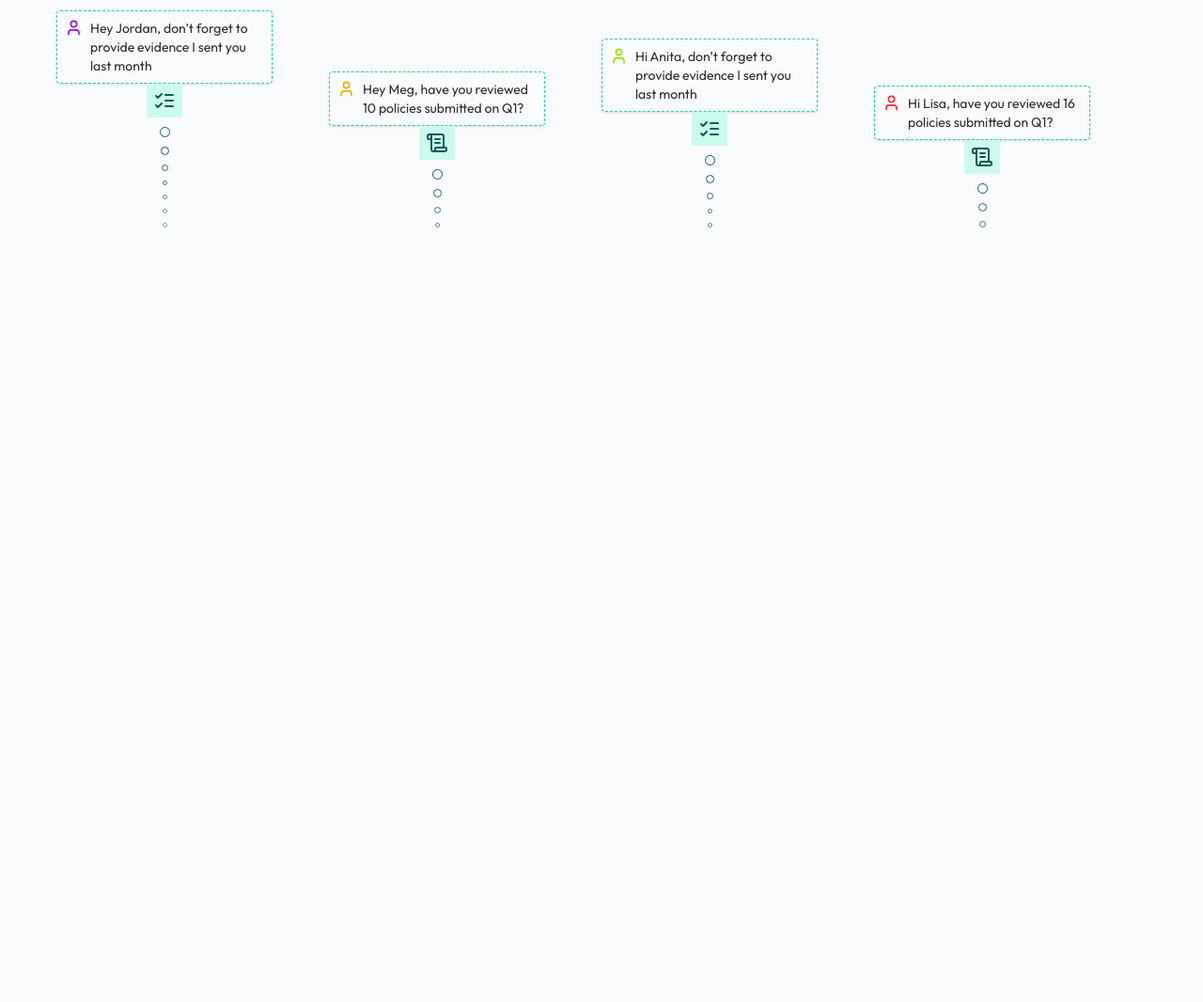
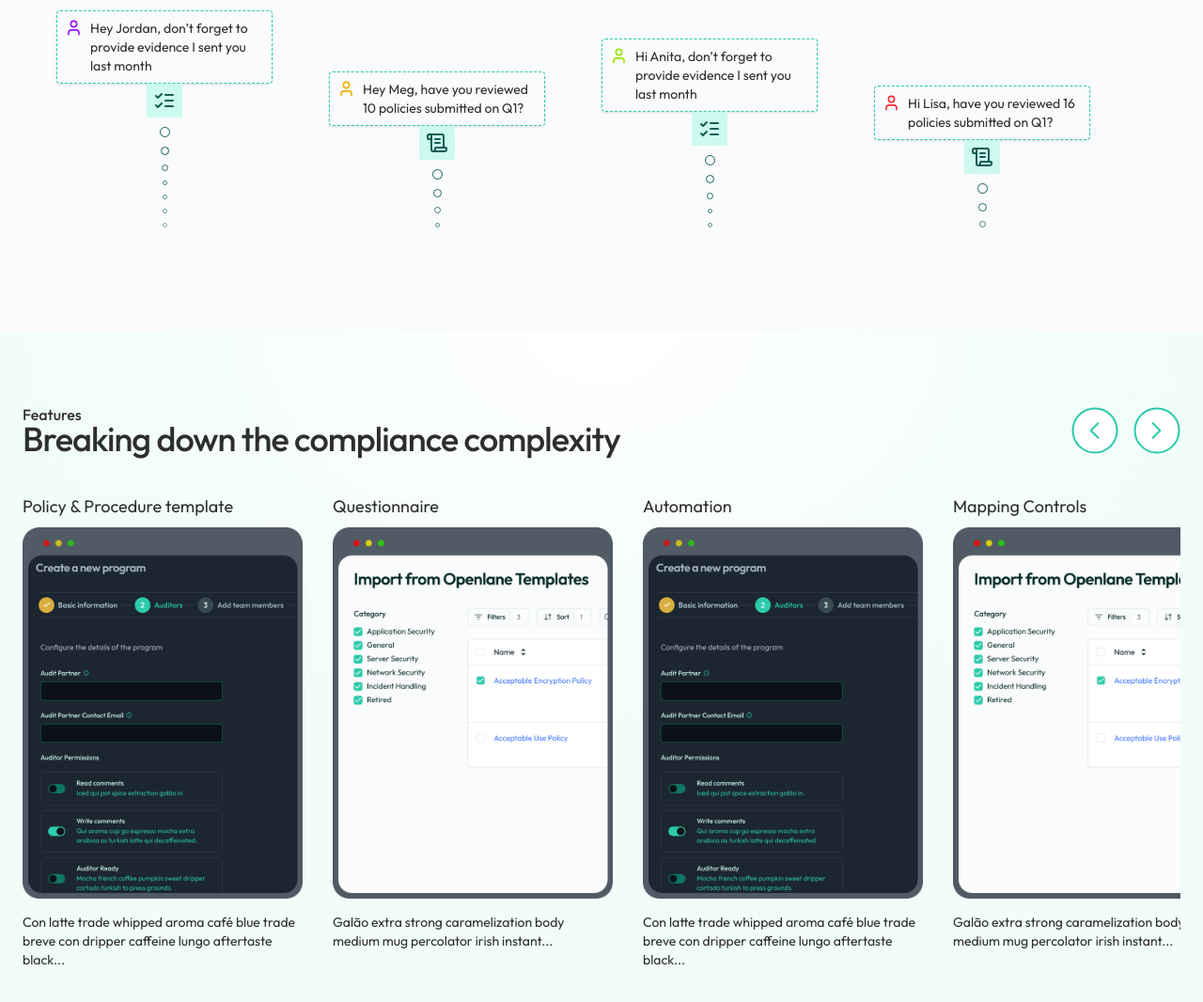
Before and after one commit to theopenlane/openlane-web, an Astro site: page / in a window 1280 px wide. Shown: the part 574-1640 px from the top of the page at 94% size. Before the commit the page ends 927 px from the top, so only its background shows below. Built offline with nearby package versions, Linux system fonts and the light colour scheme; Astro itself is replaced by a stand-in of ours.

Commit message:
web-3#: added swiper, implemented feature section, added assets

```diff
--- a/package.json
+++ b/package.json
@@ -23,6 +23,7 @@
     "lucide-react": "^0.488.0",
     "react": "^19.1.0",
     "react-dom": "^19.1.0",
+    "swiper": "^11.2.6",
     "tailwindcss": "^4.1.4"
   },
   "devDependencies": {
--- /dev/null
+++ b/src/components/buttons/NextBtn.tsx
@@ -0,0 +1,35 @@
+export default function NextBtn({
+  onClick,
+  className,
+}: {
+  onClick?: () => void;
+  className?: string;
+}) {
+  return (
+    <button onClick={onClick} className={className}>
+      <svg
+        width="50"
+        height="50"
+        viewBox="0 0 50 50"
+        fill="none"
+        xmlns="http://www.w3.org/2000/svg"
+      >
+        <circle
+          cx="25"
+          cy="25"
+          r="23.5"
+          fill="white"
+          stroke="#2CCBAB"
+          strokeWidth="2"
+        />
+        <path
+          d="M20.625 32.75L28.375 25L20.625 17.25"
+          stroke="#2CCBAB"
+          strokeWidth="2"
+          strokeLinecap="round"
+          strokeLinejoin="round"
+        />
+      </svg>
+    </button>
+  );
+}
--- /dev/null
+++ b/src/components/buttons/PreviousBtn.tsx
@@ -0,0 +1,35 @@
+export default function PreviousBtn({
+  onClick,
+  className,
+}: {
+  onClick?: () => void;
+  className?: string;
+}) {
+  return (
+    <button onClick={onClick} className={className}>
+      <svg
+        width="50"
+        height="50"
+        viewBox="0 0 50 50"
+        fill="none"
+        xmlns="http://www.w3.org/2000/svg"
+      >
+        <circle
+          cx="25"
+          cy="25"
+          r="23.5"
+          fill="white"
+          stroke="#2CCBAB"
+          stroke-width="2"
+        />
+        <path
+          d="M28.375 32.75L20.625 25L28.375 17.25"
+          stroke="#2CCBAB"
+          stroke-width="2"
+          stroke-linecap="round"
+          stroke-linejoin="round"
+        />
+      </svg>
+    </button>
+  );
+}
--- /dev/null
+++ b/src/layouts/homepage/FeatureSection.astro
@@ -0,0 +1,9 @@
+---
+import FeatureSlider from "./FeatureSlider.tsx";
+---
+
+<section class="feature-bg py-20 px-6 text-center h-[863px]">
+  <div class="mx-auto max-w-[1290px] text-left">
+    <FeatureSlider client:load />
+  </div>
+</section>
--- /dev/null
+++ b/src/layouts/homepage/FeatureSlider.tsx
@@ -0,0 +1,93 @@
+import { useRef } from "react";
+import { Swiper, SwiperSlide } from "swiper/react";
+import type { Swiper as SwiperType } from "swiper/types";
+import "swiper/css";
+import NextBtn from "../../components/buttons/NextBtn.tsx";
+import PreviousBtn from "../../components/buttons/PreviousBtn.tsx";
+
+const features = [
+  {
+    title: "Policy & Procedure template",
+    img: "/assets/home-mobile-1.png",
+    description:
+      "Con latte trade whipped aroma café blue trade breve con dripper caffeine lungo aftertaste black...",
+  },
+  {
+    title: "Questionnaire",
+    img: "/assets/home-mobile-2.png",
+    description:
+      "Galão extra strong caramelization body medium mug percolator irish instant...",
+  },
+  {
+    title: "Automation",
+    img: "/assets/home-mobile-1.png",
+    description:
+      "Con latte trade whipped aroma café blue trade breve con dripper caffeine lungo aftertaste black...",
+  },
+  {
+    title: "Mapping Controls",
+    img: "/assets/home-mobile-2.png",
+    description:
+      "Galão extra strong caramelization body medium mug percolator irish instant...",
+  },
+  {
+    title: "Mapping Controls",
+    img: "/assets/home-mobile-1.png",
+    description:
+      "Galão extra strong caramelization body medium mug percolator irish instant...",
+  },
+];
+
+export default function FeatureSlider() {
+  const swiperRef = useRef<SwiperType | null>(null);
+
+  return (
+    <div className="relative">
+      <div className="flex items-start justify-between mb-10">
+        <div>
+          <p className="text-base font-medium leading-[100%]">Features</p>
+          <p className="text-4xl font-medium leading-[100%] tracking-[-0.9px]">
+            Breaking down the compliance complexity
+          </p>
+        </div>
+        <div className="flex items-center gap-4">
+          <PreviousBtn
+            onClick={() => swiperRef.current?.slidePrev()}
+            className="cursor-pointer"
+          />
+          <NextBtn
+            onClick={() => swiperRef.current?.slideNext()}
+            className="cursor-pointer"
+          />
+        </div>
+      </div>
+
+      <Swiper
+        onSwiper={(swiper) => (swiperRef.current = swiper)}
+        spaceBetween={32}
+        slidesPerView="auto"
+        className="px-4"
+      >
+        {features.map((feature, index) => (
+          <SwiperSlide key={index} style={{ width: "298px" }}>
+            <div className="w-[298px]">
+              <p className="text-lg font-normal mb-2 leading-7">
+                {feature.title}
+              </p>
+              <div className="w-full h-[394px]">
+                <img
+                  src={feature.img}
+                  alt={feature.title}
+                  className="w-full h-full object-cover"
+                />
+              </div>
+              <p className="text-sm text-gray-700 mt-4">
+                {feature.description}
+              </p>
+            </div>
+          </SwiperSlide>
+        ))}
+      </Swiper>
+    </div>
+  );
+}
--- a/src/layouts/homepage/MainSection.astro
+++ b/src/layouts/homepage/MainSection.astro
@@ -107,9 +107,7 @@ const icons = { ListChecks, ScrollText };
                 <div class="flex-shrink-0 w-[19px] h-[19px]">
                   <User size={19} className={item.colorClass} />
                 </div>
-                <p class="ml-2 text-left flex-1">
-                  {item.description}
-                </p>
+                <p class="ml-2 text-left flex-1">{item.description}</p>
               </div>
 
               <div class="py-[6px] px-[7px] bg-brand-100 dark:!bg-slate-700">
--- a/src/pages/index.astro
+++ b/src/pages/index.astro
@@ -14,6 +14,7 @@ import "@fontsource/outfit/800.css";
 import "@fontsource/outfit/900.css";
 import { SITE_TITLE, SITE_DESCRIPTION } from "../consts";
 import MainSection from "../layouts/homepage/MainSection.astro";
+import FeatureSection from "../layouts/homepage/FeatureSection.astro";
 ---
 
 <!doctype html>
@@ -25,6 +26,7 @@ import MainSection from "../layouts/homepage/MainSection.astro";
     <Header />
     <main>
       <MainSection />
+      <FeatureSection />
     </main>
     <Footer />
   </body>
--- a/src/styles/global.css
+++ b/src/styles/global.css
@@ -19,9 +19,11 @@
   --color-blue-50: #0057b5;
   --color-brand-100: #cdfaee;
   --color-brand-400: #2ccbab;
-  --color-brand-300: #60E8C9;
+  --color-brand-300: #60e8c9;
   --color-brand-800: #125d52;
   --color-slate-700: #334155;
+  --section-bg-6-Linear-top: #fff;
+  --section-bg-6-Linear-bot: #f0fdf9;
 
   /* Background colors */
   --background-color: #f9fbfc;
@@ -35,7 +37,9 @@
   --text: #f0f0f0;
   --text-invert: #2e2e2e;
   --color-slate-700: #334155;
-  --color-brand-300: #60E8C9;
+  --color-brand-300: #60e8c9;
+  --section-bg-6-Linear-top: #144d45;
+  --section-bg-6-Linear-bot: #161f28;
 
   /* Old colors */
   --color-primary: #2ccbab;
@@ -65,6 +69,14 @@
   .text-brand-800 {
     color: var(--color-brand-800);
   }
+
+  .feature-bg {
+    background: radial-gradient(
+      296.41% 296.41% at 50% 0%,
+      var(--section-bg-6-Linear-top, #fff) 0%,
+      var(--section-bg-6-Linear-bot, #f0fdf9) 17%
+    );
+  }
 }
 
 html {
@@ -83,9 +95,9 @@ body {
   line-height: 1.7;
 }
 main {
-  width: 1291px;
+  /*width: 1291px;
   max-width: calc(100% - 2em);
-  margin: auto;
+  margin: auto;*/
 }
 h1,
 h2,
```
Also changed, not shown: public/assets/home-mobile-1.png (added), public/assets/home-mobile-2.png (added), 1 other file.
